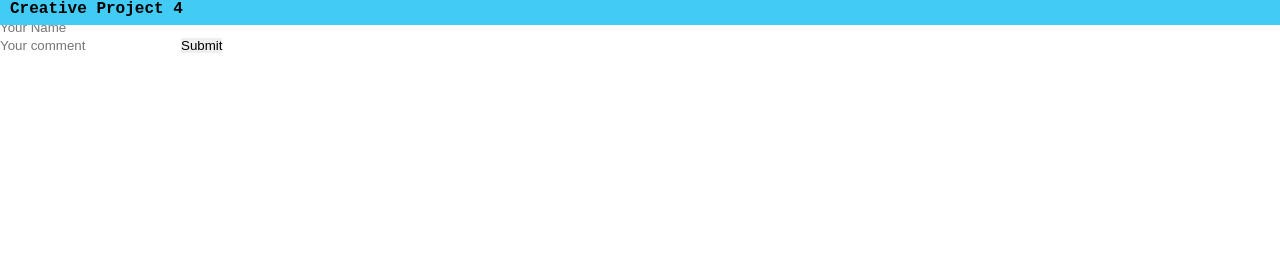
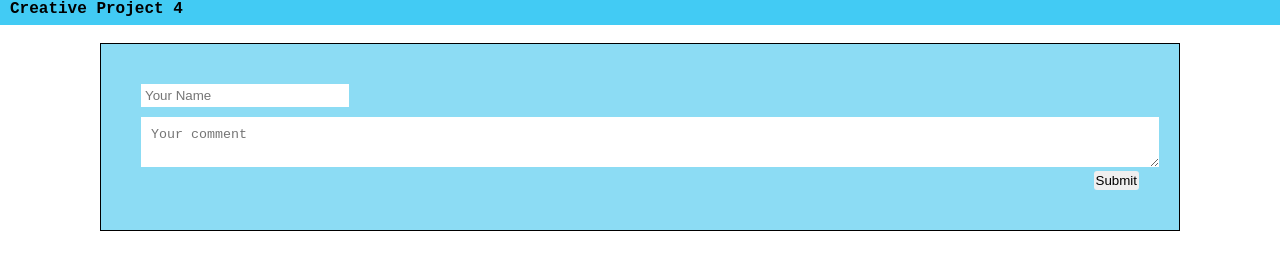
Before and after one commit to JustinKinsella/cs260creative4, a plain HTML site: page public/index.html in a window 1280 px wide. Drawn offline with Linux system fonts and the light colour scheme.

Commit message:
Added input for name and comment

```diff
--- a/public/index.html
+++ b/public/index.html
@@ -14,11 +14,10 @@
     </div>
     <br>
     <div class= "newComment">
-      <input type="text" placeholder="Your Name">
+      <input type="text" placeholder="Your Name" id="nameInput">
       <br>
-      <input type="text" class="commentText" placeholder="Your comment" >
-      <button>Submit</button>
-
+      <textarea class="commentText" placeholder="Your comment" id="commentInput"></textarea>
+      <button id="submitButton" >Submit</button>
 
     </div>
   </body>
--- a/public/style.css
+++ b/public/style.css
@@ -20,8 +20,38 @@
 }
 
 .newComment {
-    top: 30px;
-    left: 15%;
-    right: 15%;
+   height: 40%;
+   margin: 100px;
+   margin-top: 25px;
+   padding: 40px;
+   border: solid 1px black;
+   background: #5fcef0b7;
+   overflow: auto;
 
 }
+
+#nameInput {
+    padding: 4px;
+    width: 20%;
+
+}
+
+#commentInput {
+    margin-top: 10px;
+    padding:10px;
+    width: 100%;
+    float: left;
+    max-width: 100%;
+}
+
+#submitButton {
+    border-radius: 3px;
+    padding: 2px;
+    margin-top:4px;
+    float: right;
+
+}
+#submitButton :hover {
+    background: #42cbf4;
+
+}
```
Also changed, not shown: 1 other file.
